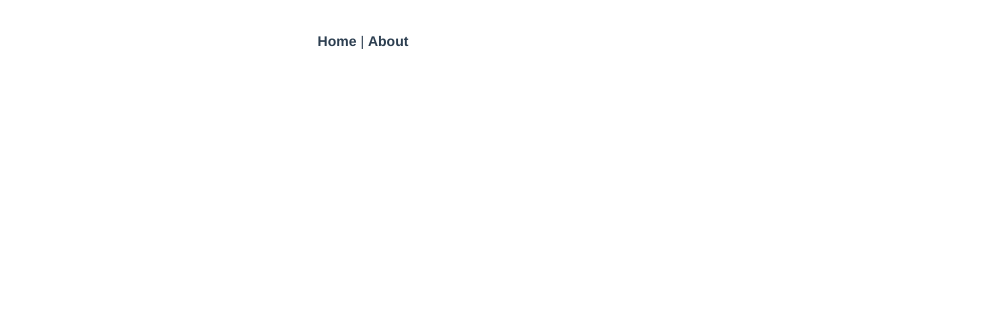
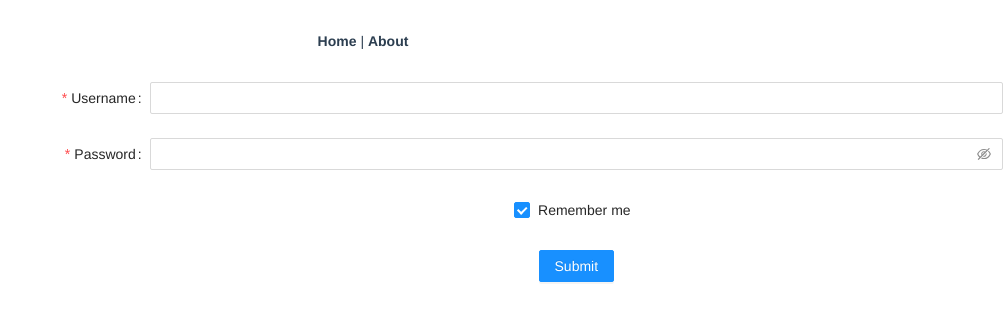
Before and after one commit to davie-oss/train, a Vue app in the folder web/: page /login in a window 1280 px wide. Before the commit this address had no page. Shown: the top 320 px of the page, without its empty margins (277-1280 px from the left). Built offline with nearby package versions, Linux system fonts and the light colour scheme.

Commit message:
增加login路由及页面

```diff
--- a/web/package.json
+++ b/web/package.json
@@ -38,7 +38,9 @@
     "parserOptions": {
       "parser": "@babel/eslint-parser"
     },
-    "rules": {}
+    "rules": {
+      "vue/multi-word-component-names":0
+    }
   },
   "browserslist": [
     "> 1%",
--- a/web/src/router/index.js
+++ b/web/src/router/index.js
@@ -14,6 +14,10 @@ const routes = [
     // this generates a separate chunk (about.[hash].js) for this route
     // which is lazy-loaded when the route is visited.
     component: () => import(/* webpackChunkName: "about" */ '../views/AboutView.vue')
+  },
+  {
+    path: '/login',
+    component: () => import(/* webpackChunkName: "about" */ '../views/login.vue')
   }
 ]
 
--- /dev/null
+++ b/web/src/views/login.vue
@@ -0,0 +1,64 @@
+<template>
+  <a-form
+      :model="formState"
+      name="basic"
+      :label-col="{ span: 8 }"
+      :wrapper-col="{ span: 16 }"
+      autocomplete="off"
+      @finish="onFinish"
+      @finishFailed="onFinishFailed"
+  >
+    <a-form-item
+        label="Username"
+        name="username"
+        :rules="[{ required: true, message: 'Please input your username!' }]"
+    >
+      <a-input v-model:value="formState.username" />
+    </a-form-item>
+
+    <a-form-item
+        label="Password"
+        name="password"
+        :rules="[{ required: true, message: 'Please input your password!' }]"
+    >
+      <a-input-password v-model:value="formState.password" />
+    </a-form-item>
+
+    <a-form-item name="remember" :wrapper-col="{ offset: 8, span: 16 }">
+      <a-checkbox v-model:checked="formState.remember">Remember me</a-checkbox>
+    </a-form-item>
+
+    <a-form-item :wrapper-col="{ offset: 8, span: 16 }">
+      <a-button type="primary" html-type="submit">Submit</a-button>
+    </a-form-item>
+  </a-form>
+</template>
+
+
+<script>
+import { defineComponent, reactive } from 'vue';
+export default defineComponent({
+  setup() {
+    const formState = reactive({
+      username: '',
+      password: '',
+      remember: true,
+    });
+    const onFinish = values => {
+      console.log('Success:', values);
+    };
+    const onFinishFailed = errorInfo => {
+      console.log('Failed:', errorInfo);
+    };
+    return {
+      formState,
+      onFinish,
+      onFinishFailed,
+    };
+  },
+});
+</script>
+
+<style>
+
+</style>
```
